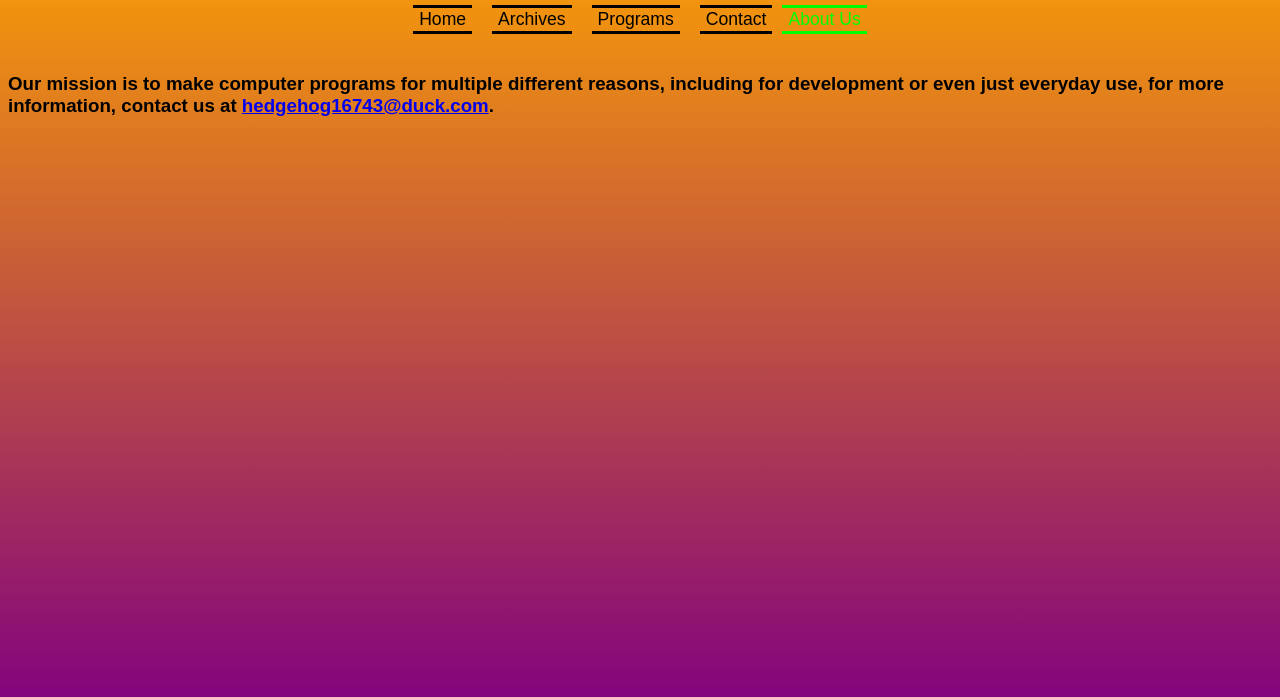
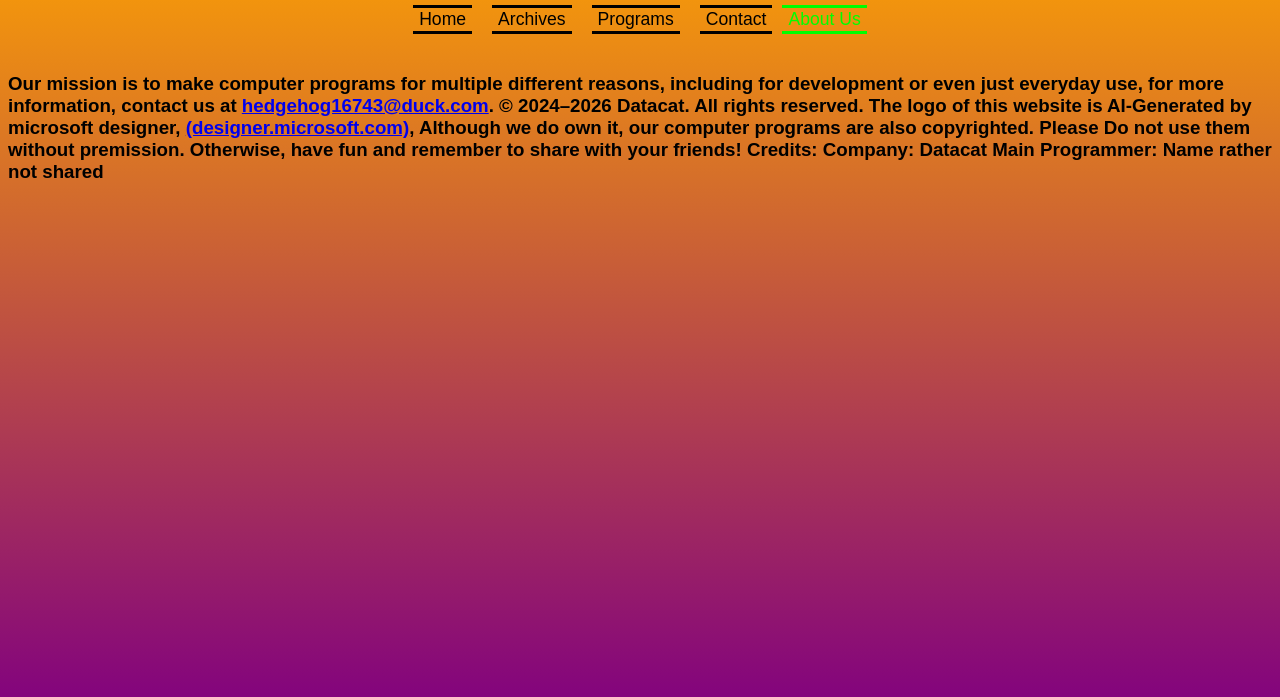
Before and after one commit to superindice/datacat, a plain HTML site: page home/about/index.html in a window 1280 px wide. Shown: the part 83-780 px from the top of the page. Drawn offline with Linux system fonts and the light colour scheme.

Commit message:
Refactor index.html and add copyright details
Updated the HTML structure and added copyright information.

```diff
--- a/home/about/index.html
+++ b/home/about/index.html
@@ -126,6 +126,13 @@ h3{
         </div>
         <h3>Our mission is to make computer programs for multiple different reasons, including for development
             or even just everyday use, for more information, contact us at <span><a href="mailto: hedgehog16743@duck.com">hedgehog16743@duck.com</a></span>.
+            © 2024–2026 Datacat. All rights reserved. The logo of this website is AI-Generated by microsoft designer, <span><a href="https://designer.microsoft.com/">(designer.microsoft.com)</a></span>,
+            Although we do own it, our computer programs are also copyrighted. Please Do not use them without premission. Otherwise, have fun and remember to share with your friends!
+            Credits:
+              Company: Datacat
+              Main Programmer: Name rather not shared
+
+
         </h3>
        </body>
 
```
